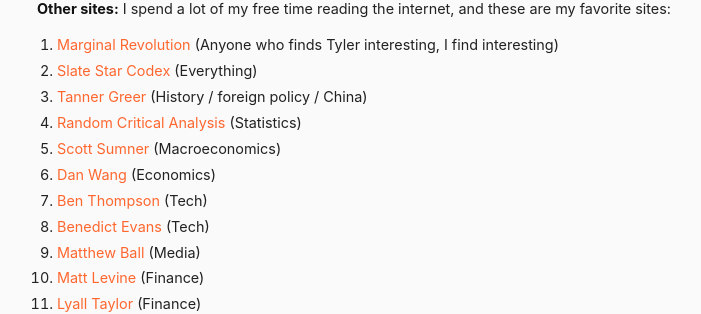
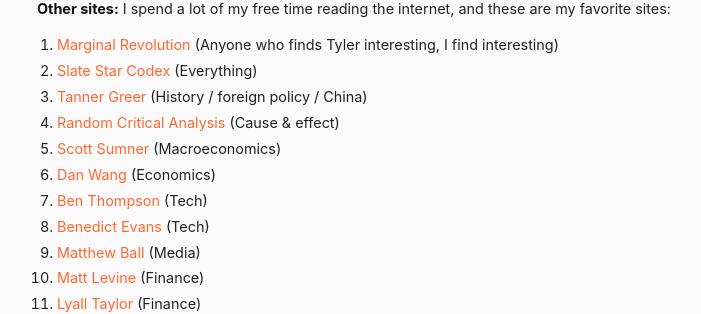
Before and after one commit to danschlz/danschulz.github.io, a Jekyll site: the page built from about.md, in a window 1280 px wide. Shown: the part 448-762 px from the top of the page, without its empty margins (283-984 px from the left). Built offline with Jekyll 4.4.1, drawn with Linux system fonts in a browser that asks for light colours.

Commit message:
Update about.md

```diff
--- a/about.md
+++ b/about.md
@@ -22,7 +22,7 @@ Sometimes I cringe at beliefs I've held in the past, and I think it's actually c
 * [Marginal Revolution](http://marginalrevolution.com/) (Anyone who finds Tyler interesting, I find interesting)
 * [Slate Star Codex](http://slatestarcodex.com/) (Everything)
 * [Tanner Greer](https://scholars-stage.blogspot.com/) (History / foreign policy / China)
-* [Random Critical Analysis](https://randomcriticalanalysis.com/) (Statistics)
+* [Random Critical Analysis](https://randomcriticalanalysis.com/) (Cause & effect)
 * [Scott Sumner](https://themoneyillusion.com/) (Macroeconomics)
 * [Dan Wang](https://danwang.co/) (Economics)
 * [Ben Thompson](https://stratechery.com/) (Tech)
```
